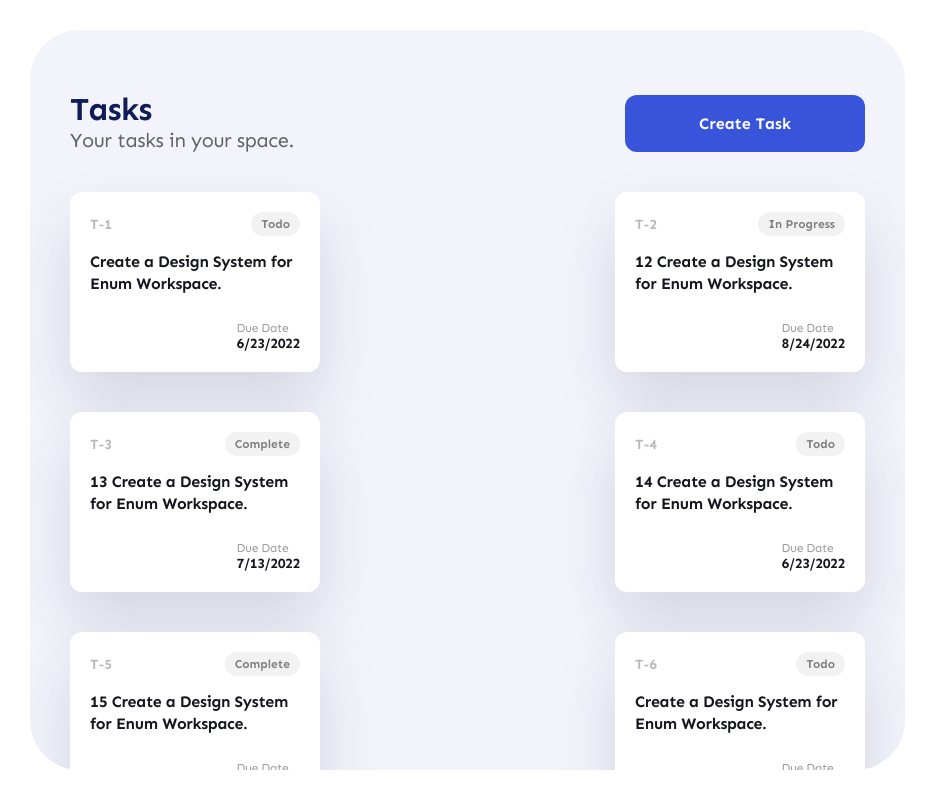
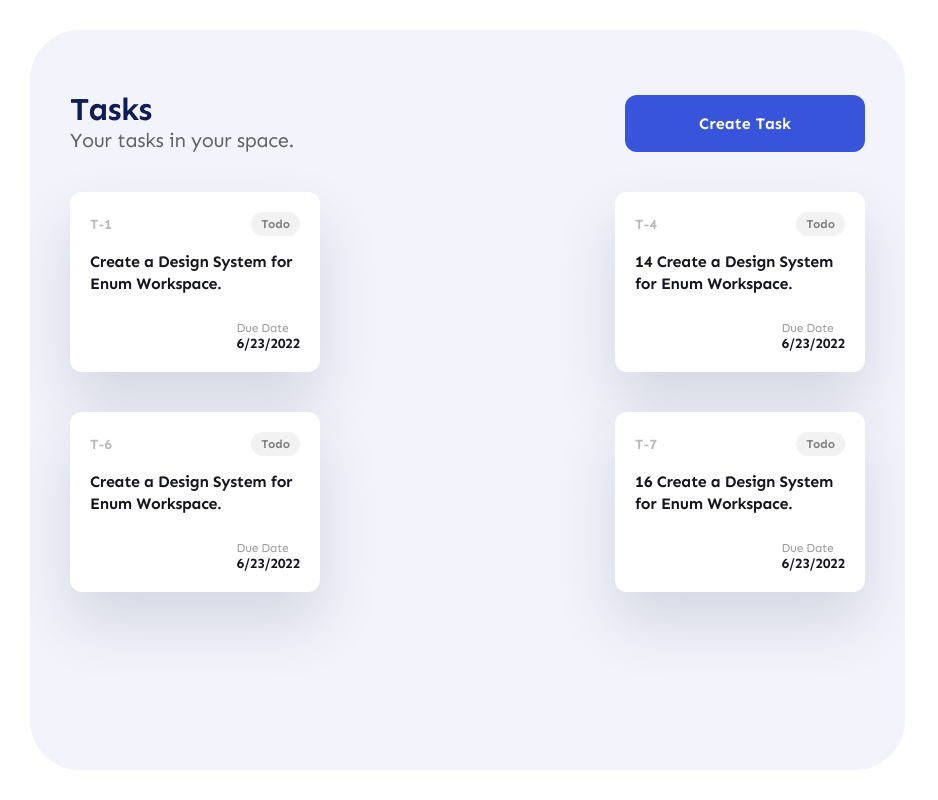
Before and after one commit to shapovalov-sasha/Task-Manager, a React (Create React App) app: page / in a window 1280 px wide. Shown: the whole page, without its empty margins (0-938 px from the left). Built offline with nearby package versions, Linux system fonts and the light colour scheme.

Commit message:
Working with lists

```diff
--- a/src/components/forms/CreateTaskForm.jsx
+++ b/src/components/forms/CreateTaskForm.jsx
@@ -30,7 +30,7 @@ const CreateTaskForm = (props) => {
       name: taskName,
       dueDate: dueDate,
       taskDetails: taskDetails,
-      status: "To do",
+      status: "Todo",
     };
 
     props.addNewTask(newTask);
--- a/src/components/task-viewer/TaskViewer.jsx
+++ b/src/components/task-viewer/TaskViewer.jsx
@@ -1,16 +1,18 @@
 import React from "react";
-import "./TaskViewer.css";
 import TaskCard from "../task-card/TaskCard";
 import ControlPanel from "../control-panel/ControlPanel";
+import "./TaskViewer.css";
 
 function TaskViewer(props) {
+  const todoItems = props.taskList.filter((item) => item.status === "Todo");
+
   return (
     <div className="task-viewer-container">
       <ControlPanel onNewTaskAdd={props.onNewTaskAdd} />
       <div className="task-list-container">
-        {props.taskList.map((item, index) => (
+        {todoItems.map((item) => (
           <TaskCard
-            key={index}
+            key={item.id}
             id={item.id}
             status={item.status}
             name={item.name}
```
